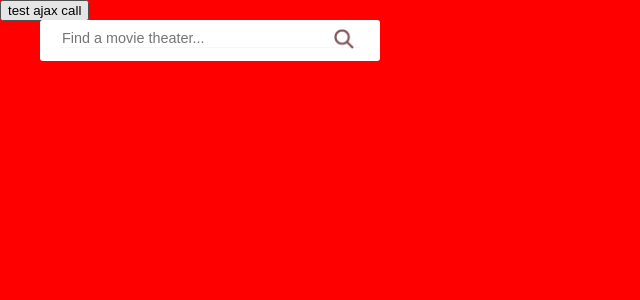
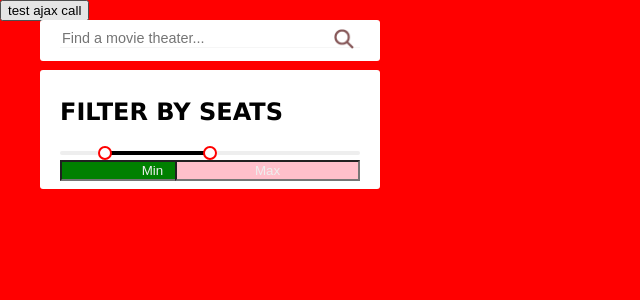
Before and after one commit to NeirdaP/web-imac-2018-dashboard, a React (Create React App) app: page / in a window 1280 px wide. Shown: the top 300 px of the page, without its empty margins (0-640 px from the left). Built offline with nearby package versions, Linux system fonts and the light colour scheme; no server answers.

Commit message:
Modification du gitignore : conservation des .css générés par sass et retrait des .scss + double ranged slider fonctionnel (manque récupération des valeurs pour la recherche)

```diff
--- a/package.json
+++ b/package.json
@@ -4,6 +4,7 @@
   "private": true,
   "dependencies": {
     "axios": "^0.18.0",
+    "rc-slider": "^8.6.1",
     "react": "^16.2.0",
     "react-dom": "^16.2.0",
     "react-scripts": "0.9.5"
--- /dev/null
+++ b/src/app/App.css
@@ -0,0 +1,28 @@
+body > #root > div {
+  height: 100vh; }
+
+.App {
+  font-family: Verdana;
+  color: #010101;
+  background-color: red; }
+
+.App h2 {
+  text-transform: uppercase; }
+
+.searchbar {
+  background-color: white;
+  width: 300px;
+  position: fixed;
+  left: 40px;
+  top: 20px;
+  padding: 8px 20px;
+  border-radius: 3px; }
+
+.seatFilter {
+  background-color: white;
+  width: 300px;
+  position: fixed;
+  left: 40px;
+  top: 70px;
+  padding: 8px 20px;
+  border-radius: 3px; }
--- a/src/app/App.js
+++ b/src/app/App.js
@@ -1,6 +1,7 @@
 import React, { Component } from 'react';
 import './App.css';
 import Searchbar from '../searchbar/searchbar.js';
+import Filterbyseat from '../filterbyseat/filterbyseat.js';
 import axios from "axios";
 
 class App extends Component {
@@ -112,7 +113,7 @@ class App extends Component {
 					</div>
 
 					<div className="seatFilter">
-
+						<Filterbyseat />
 					</div>
 
 					<div className="freqFilter">
--- a/src/app/App.scss
+++ b/src/app/App.scss
@@ -4,8 +4,12 @@ body > #root > div {
 
 .App {
  	font-family: Verdana;
- 	color: #4eb0ae;
+ 	color: #010101;
 	background-color: red;
+
+  h2 {
+    text-transform: uppercase;
+  }
 }
 
 .searchbar {
@@ -19,3 +23,15 @@ body > #root > div {
 	padding: 8px 20px;
 	border-radius: 3px;
 }
+
+.seatFilter {
+  background-color: white;
+
+  width: 300px;
+
+  position: fixed;
+  left: 40px;
+  top: 70px;
+  padding: 8px 20px;
+  border-radius: 3px;
+}
--- /dev/null
+++ b/src/filterbyseat/filterbyseat.css
@@ -0,0 +1,21 @@
+.filterbyseat .rc-slider-track {
+  background-color: black; }
+.filterbyseat .rc-slider-handle {
+  border-color: red; }
+.filterbyseat .rc-slider-rail {
+  background-color: #eee; }
+.filterbyseat .values {
+  position: relative; }
+  .filterbyseat .values input {
+    display: inline;
+    color: #eee;
+    text-align: center; }
+    .filterbyseat .values input.min-value {
+      background-color: green;
+      left: 0; }
+    .filterbyseat .values input.max-value {
+      background-color: pink;
+      position: absolute;
+      right: 0; }
+
+/*# sourceMappingURL=filterbyseat.css.map */
--- /dev/null
+++ b/src/filterbyseat/filterbyseat.js
@@ -0,0 +1,50 @@
+import React, { Component } from 'react';
+//import ReactDOM from 'react-dom';
+import { Range } from 'rc-slider';
+// We can just import Slider or Range to reduce bundle size
+// import Slider from 'rc-slider/lib/Slider';
+// import Range from 'rc-slider/lib/Range';
+import 'rc-slider/assets/index.css';
+import './filterbyseat.css';
+
+/*ReactDOM.render(  <div>
+    <Slider />
+    <Range />
+  </div>,
+  container
+);/**/
+
+class Filterbyseat extends Component {
+	// CONSTRUTOR
+	constructor(props) {
+		super(props);
+
+		this.updateKeyword = this.updateKeyword.bind(this);
+		this.search = this.search.bind(this);
+	}
+
+	// UPDATE KEYWORD IN APP
+	updateKeyword(e) {
+		this.props.setParentSearchword(e.target.value);
+	}
+
+	search(){
+		this.props.search();
+	}
+
+	// RENDER THE COMPONENT
+	render() {
+		return (
+      <div className="filterbyseat">
+        <h2>Filter by seats</h2>
+        <Range min={0} max={20} defaultValue={[3, 10]} pushable={1} tipFormatter={value => `${value}%`}/>
+        <div className="values">
+          <input type="text" className="min-value" value="Min" readOnly />
+          <input type="text" className="max-value" value="Max" readOnly />
+        </div>
+      </div>
+		);
+	}
+}
+
+export default Filterbyseat;
--- /dev/null
+++ b/src/searchbar/searchbar.css
@@ -0,0 +1,14 @@
+.searchDiv {
+  border-bottom: 1px solid #f6f6f6;
+  vertical-align: middle; }
+  .searchDiv input {
+    font-size: 0.9rem;
+    border: 0;
+    color: #999999; }
+  .searchDiv input:focus {
+    color: #ed4e50; }
+  .searchDiv button {
+    background: 0;
+    border: 0;
+    float: right;
+    cursor: pointer; }
```
Also changed, not shown: 1 other file (tests, documents, lock files or other folders).
